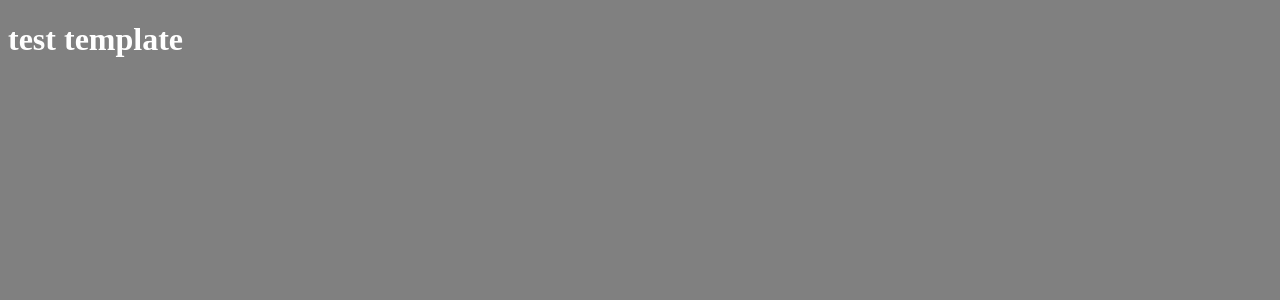
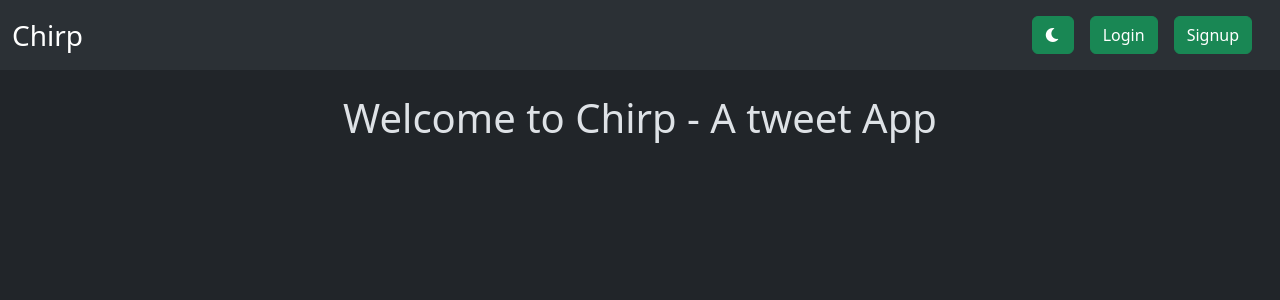
Before and after one commit to Dhruv-pahuja/chirp, a Django app: page /tweet/ in a window 1280 px wide. Shown: the top 300 px of the page. Run offline with Django 5.2, Linux system fonts and the light colour scheme.

Commit message:
added basic layout and theme toggle

```diff
--- /dev/null
+++ b/chirp/static/theme.js
@@ -0,0 +1,30 @@
+document.addEventListener('DOMContentLoaded', function() {
+    const themeToggleBtn = document.getElementById('themeToggleBtn');
+    const themeIcon = document.getElementById('themeIcon');
+    const html = document.documentElement;
+
+    const currentTheme = localStorage.getItem('theme') || 'dark';
+    html.setAttribute('data-bs-theme', currentTheme);
+
+    if (currentTheme === 'dark') {
+        themeIcon.classList.add('fa-moon');
+        themeIcon.classList.remove('fa-sun');
+    } else {
+        themeIcon.classList.add('fa-sun');
+        themeIcon.classList.remove('fa-moon');
+    }
+
+    themeToggleBtn.addEventListener('click', function() {
+        const newTheme = html.getAttribute('data-bs-theme') === 'dark' ? 'light' : 'dark';
+        html.setAttribute('data-bs-theme', newTheme);
+        localStorage.setItem('theme', newTheme);
+
+        if (newTheme === 'dark') {
+            themeIcon.classList.add('fa-moon');
+            themeIcon.classList.remove('fa-sun');
+        } else {
+            themeIcon.classList.add('fa-sun');
+            themeIcon.classList.remove('fa-moon');
+        }
+    });
+});
--- /dev/null
+++ b/chirp/templates/layout.html
@@ -0,0 +1,32 @@
+{% load static %}
+<!DOCTYPE html>
+<html lang="en" data-bs-theme="dark">
+<head>
+    <meta charset="UTF-8">
+    <meta name="viewport" content="width=device-width, initial-scale=1.0">
+    <link href="https://cdn.jsdelivr.net/npm/bootstrap@5.3.3/dist/css/bootstrap.min.css" rel="stylesheet" integrity="sha384-QWTKZyjpPEjISv5WaRU9OFeRpok6YctnYmDr5pNlyT2bRjXh0JMhjY6hW+ALEwIH" crossorigin="anonymous">
+    <link rel="stylesheet" href="https://cdnjs.cloudflare.com/ajax/libs/font-awesome/6.0.0-beta3/css/all.min.css">
+    <title>
+        {% block title %} chirp - a tweet app {% endblock %}
+    </title>
+</head>
+<body >
+    <nav class="navbar bg-body-tertiary">
+        <div class="container-fluid">
+            <a class="navbar-brand fs-3" href="/tweet">Chirp</a>
+            <div class='d-flex px-2 m-2 gap-3'>
+                <button id="themeToggleBtn" class="btn btn-success">
+                    <i id="themeIcon" class="fa-solid fa-sun"></i>
+                </button>
+                <a class='btn btn-success' href='#'>Login</a>
+                <a class='btn btn-success' href='#'>Signup</a>
+            </div>
+        </div>
+    </nav>
+    <div class="container">
+        {% block content %}{% endblock %}
+    </div>
+    <script src="https://cdn.jsdelivr.net/npm/bootstrap@5.3.3/dist/js/bootstrap.bundle.min.js" integrity="sha384-YvpcrYf0tY3lHB60NNkmXc5s9fDVZLESaAA55NDzOxhy9GkcIdslK1eN7N6jIeHz" crossorigin="anonymous"></script>
+    <script src={% static 'theme.js' %}></script>
+</body>
+</html>
--- a/chirp/tweet/templates/index.html
+++ b/chirp/tweet/templates/index.html
@@ -1,11 +1,7 @@
-<!DOCTYPE html>
-<html lang="en">
-<head>
-    <meta charset="UTF-8">
-    <meta name="viewport" content="width=device-width, initial-scale=1.0">
-    <title>Document</title>
-</head>
-<body style="background-color:gray; color:#fff;">
-    <h1>test template</h1>
-</body>
-</html>
+{% extends "layout.html" %}
+
+{% block title %} Tweet Page {% endblock %}
+
+{% block content %}
+<h1 class="text-center mt-4"> Welcome to Chirp - A tweet App</h1>
+{% endblock %}
```
